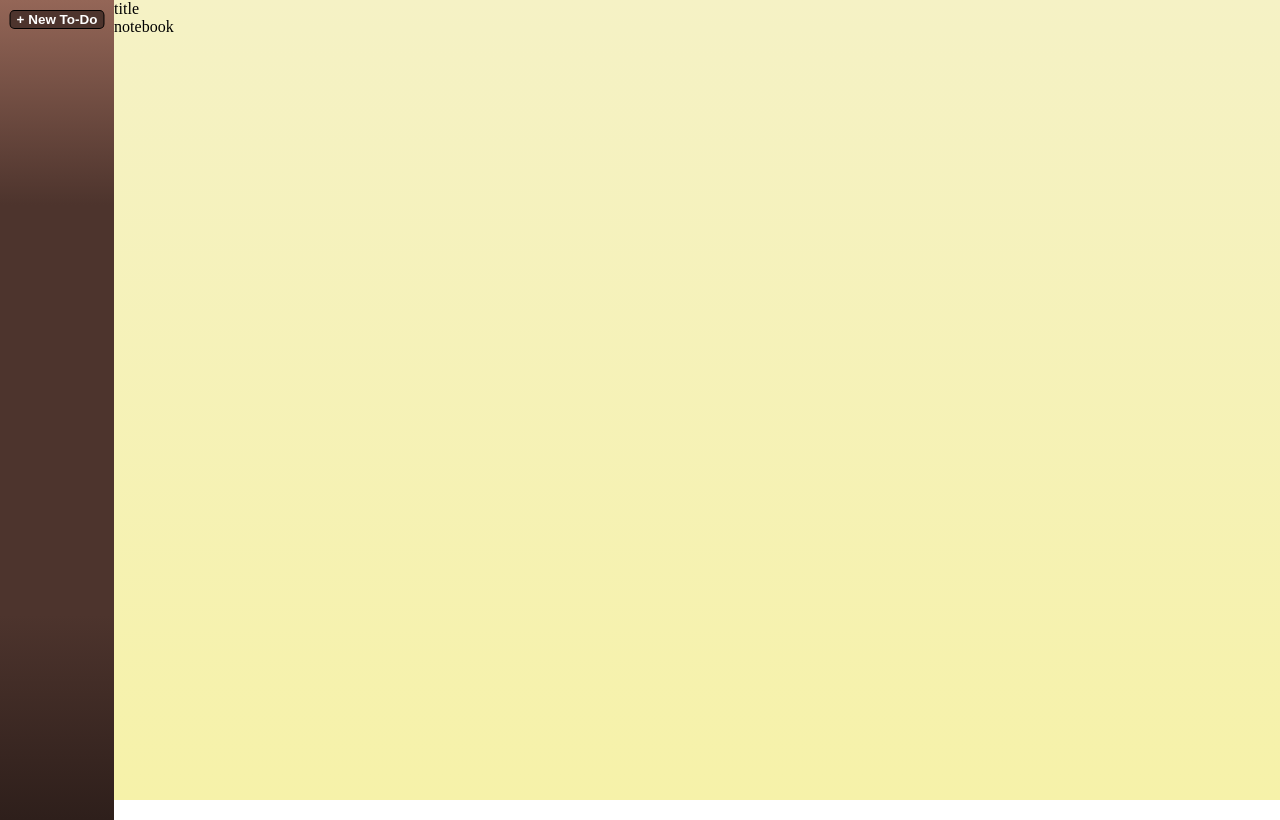
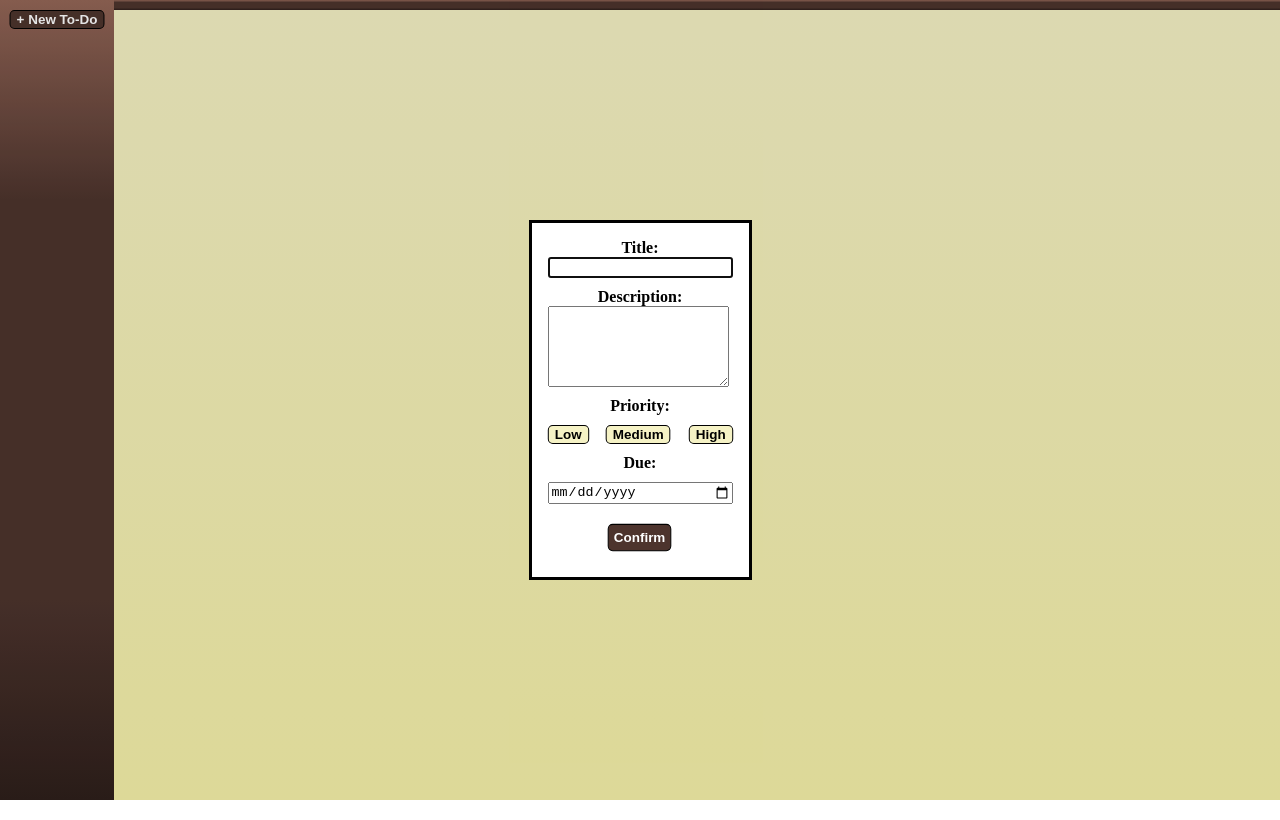
Before and after one commit to Mikael92002/To-do_List, a website built with webpack: page src/template.html in a window 1280 px wide. Both pictures are taken after a click on the button "+ New To-Do". Built offline with nearby package versions, Linux system fonts and the light colour scheme.

Commit message:
Dialog styling complete

```diff
--- a/src/logic.js
+++ b/src/logic.js
@@ -1,24 +1,64 @@
-const displayLogic = (function() {
+const displayLogic = (function () {
     const ToDoDivsArray = [];
     const newProjectButton = document.querySelector("#new-project-button");
 
     //notebook styling:
-const headerDiv = document.createElement("div");
-const notebook = document.createElement("div");
+    const notebookContainer = document.querySelector("#notebook-container");
+    const noteBookElementsHolder = document.createElement("div");
+    const dialog = document.querySelector("dialog");
 
     newProjectButton.addEventListener("click", () => {
+        //wipe screen:
+        if (ToDoDivsArray.length > 0) {
+            removeChildren(notebookContainer,
+                ToDoDivsArray[ToDoDivsArray.length - 1].getHeader(),
+                ToDoDivsArray[ToDoDivsArray.length - 1].getNotebook());
+        }
+        //show dialog:
+        dialog.showModal();
+        //append new items:
+        const headerDiv = document.createElement("header");
+        headerDiv.id = "header";
+        const notebook = document.createElement("div");
+        notebook.id = "notebook";
+        let ToDoDiv = new ToDoDivs(headerDiv, notebook);
+        ToDoDivsArray.push(ToDoDiv);
+        notebookContainer.append(headerDiv, notebook);
+    });
 
+    //class to store header and notebook divs, object gets stored in ToDoDivsArray:
+    class ToDoDivs {
+
+        constructor(header, notebook) {
+            this.header = header;
+            this.notebook = notebook;
+        };
+
+        getHeader() {
+            return this.header;
+        }
+        getNotebook() {
+            return this.notebook;
+        }
+    }
+
+    //function to remove multiple children at once:
+    function removeChildren(parentDiv, ...children) {
+        children.forEach((child) => {
+            parentDiv.removeChild(child);
         })
+    };
+
 })();
 
-const ToDoLogic = (function(){
+const ToDoLogic = (function () {
     const ToDoArray = [];
 
 })();
 
-export class ToDo{
+export class ToDo {
 
-    constructor(title, description, dueDate, priority){
+    constructor(title, description, dueDate, priority) {
         this.title = title;
         this.description = description;
         this.dueDate = dueDate;
@@ -28,28 +68,29 @@ export class ToDo{
     getTitle() {
         return this.title;
     }
-    setTitle(newTitle){
+    setTitle(newTitle) {
         this.title = newTitle;
     }
-    getDescription(){
+    getDescription() {
         return this.description;
     }
-    setDescription(newDescription){
+    setDescription(newDescription) {
         this.description = newDescription;
     }
-    getDueDate(){
+    getDueDate() {
         return this.dueDate;
     }
-    setDueDate(newDueDate){
+    setDueDate(newDueDate) {
         this.dueDate = newDueDate;
     }
-    getPriority(){
+    getPriority() {
         return this.priority;
     }
-    setPriority(newPriority){
+    setPriority(newPriority) {
         this.priority = newPriority;
     }
 
 };
 
-export{ToDoLogic};
+export { ToDoLogic };
+export { displayLogic };
--- a/src/style.css
+++ b/src/style.css
@@ -1,19 +1,11 @@
-body{
-    margin:0;
+body {
+    margin: 0;
     height: 100dvh;
     display: flex;
 }
 
-#sidebar{
-    display: flex;
-    height: 100%;
-    width: fit-content;
-    padding:10px;
-    background-image: linear-gradient(rgb(148,102,87), rgb(77,52,45),  rgb(77,52,45),  rgb(77,52,45), rgb(46, 31, 27));
-}
-
-#new-project-button{
-    background-color:rgb(77,52,45,255);
+button {
+    background-color: rgb(77, 52, 45, 255);
     border-radius: 5px;
     border: 1px solid black;
     font-weight: 900;
@@ -22,23 +14,103 @@ body{
     color: white;
     transition: 0.2s;
     transform: scale(1.01);
+    margin: 10px;
 }
-#new-project-button:hover{
+
+button:hover {
     transform: scale(1.1);
     cursor: pointer;
 }
-#new-project-button:active{
-    background-color:rgb(57, 38, 33);
+button:active{
+    background-color: rgb(57, 38, 33);
+    transition: 0.1s;
+    transform: scale(1.06);
 }
 
-#notebook{
+#sidebar {
+    display: flex;
+    height: 100%;
+    width: fit-content;
+    background-image: linear-gradient(rgb(148, 102, 87), rgb(77, 52, 45), rgb(77, 52, 45), rgb(77, 52, 45), rgb(46, 31, 27));
+}
 
+#new-project-button {
+    background-color: rgb(77, 52, 45, 255);
+    border-radius: 5px;
+    border: 1px solid black;
+    font-weight: 900;
+    text-align: center;
+    height: fit-content;
+    color: white;
+    transition: 0.2s;
+    transform: scale(1.01);
+    margin: 10px;
 }
-#notebook-container{
-    background-image: linear-gradient(rgb(245,242,197), rgb(246,242,169));
+
+#new-project-button:hover {
+    transform: scale(1.1);
+    cursor: pointer;
+}
+
+#new-project-button:active {
+    background-color: rgb(57, 38, 33);
+}
+
+#notebook-container {
     flex: 1 1 0;
     width: 100%;
     display: grid;
     grid-template-columns: 1fr;
     grid-auto-rows: min-content 1fr;
 }
+
+#notebook {
+    background-image: linear-gradient(rgb(245, 242, 197), rgb(246, 242, 169));
+}
+
+#header {
+    background-image: linear-gradient(rgb(148, 102, 87), rgb(77, 52, 45), rgb(77, 52, 45), rgb(77, 52, 45), rgb(46, 31, 27));
+    color: white;
+    padding: 5px;
+    text-align: center;
+    font-weight: 900;
+    font-size: 1.5rem;
+}
+
+
+#dialog-container{
+    display: flex;
+    flex-direction: column;
+    gap: 10px;
+}
+label {
+    display: block;
+    font-weight: 900;
+    text-align: center;
+    pointer-events: none;
+}
+input, textarea{
+    display: block;
+    pointer-events: all;
+}
+
+#submit {
+    margin: 10px;
+    display: flex;
+    width: fit-content;
+    justify-self: center;
+    align-self: center;
+    padding: 5px;
+}
+#priority-button-holder{
+    display: flex;
+    justify-content: space-between;
+}
+#priority{
+    width:fit-content;
+    margin: 0;
+    align-self: center;
+    justify-self: center;
+    background-color: rgb(245, 242, 197);
+    color: black;
+}
--- a/src/template.html
+++ b/src/template.html
@@ -8,12 +8,29 @@
 </head>
 
 <body>
+    <dialog>
+        <div id="dialog-container">
+            <label for="title">Title:
+                <input name="text" type="text" id="title" minlength="1">
+            </label>
+            <label for="description">Description:
+                <textarea name="description" id="description" rows="5"></textarea>
+            </label>
+            <label for="priority"> Priority: </label>
+            <div id="priority-button-holder">
+                <button id="priority" class="low">Low</button>
+                <button id="priority" class="medium">Medium</button>
+                <button id="priority" class="high">High</button>
+            </div>
+            <label for="date">Due:</label>
+            <input type="date" name="date" id="date">
+            <button type="button" id="submit">Confirm</button>
+        </div>
+    </dialog>
     <div id="sidebar">
         <button id="new-project-button">+ New To-Do</button>
     </div>
     <div id="notebook-container">
-        <header>title</header>
-        <div id="notebook">notebook</div>
     </div>
 </body>
 
```
Lines whose indentation alone changed are shown as unchanged.
